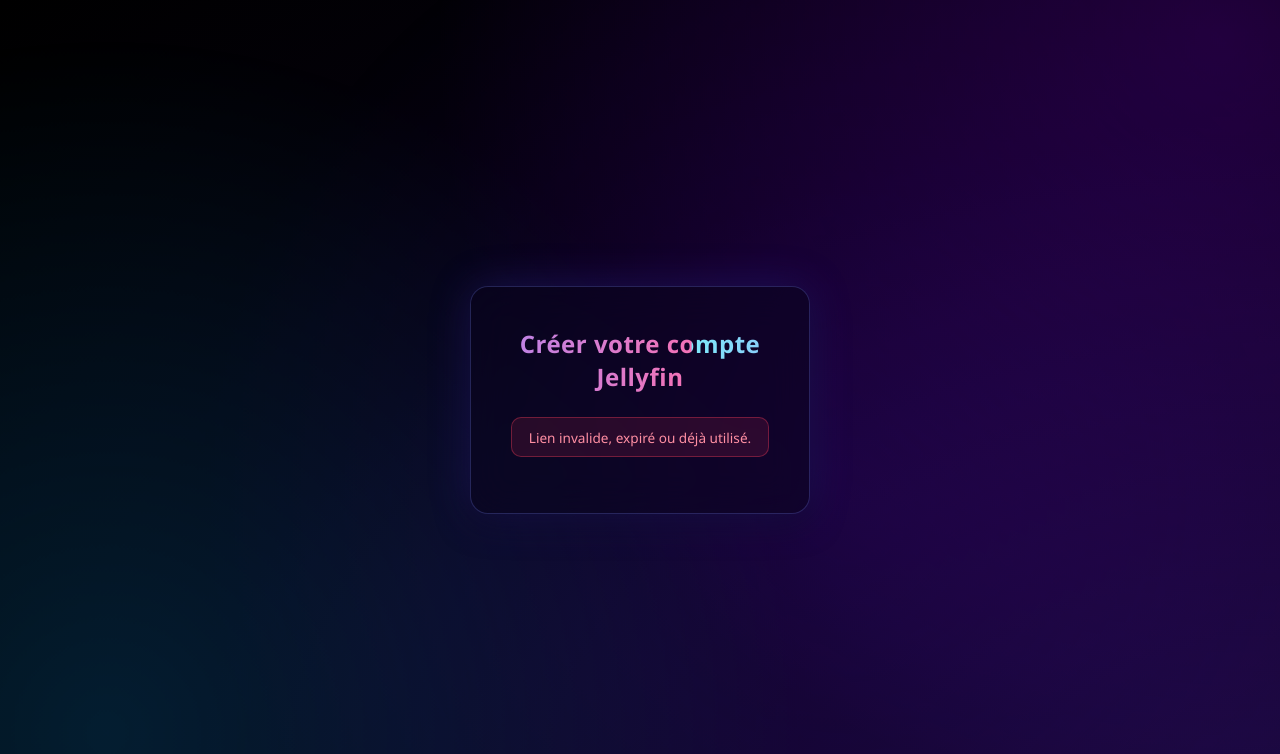
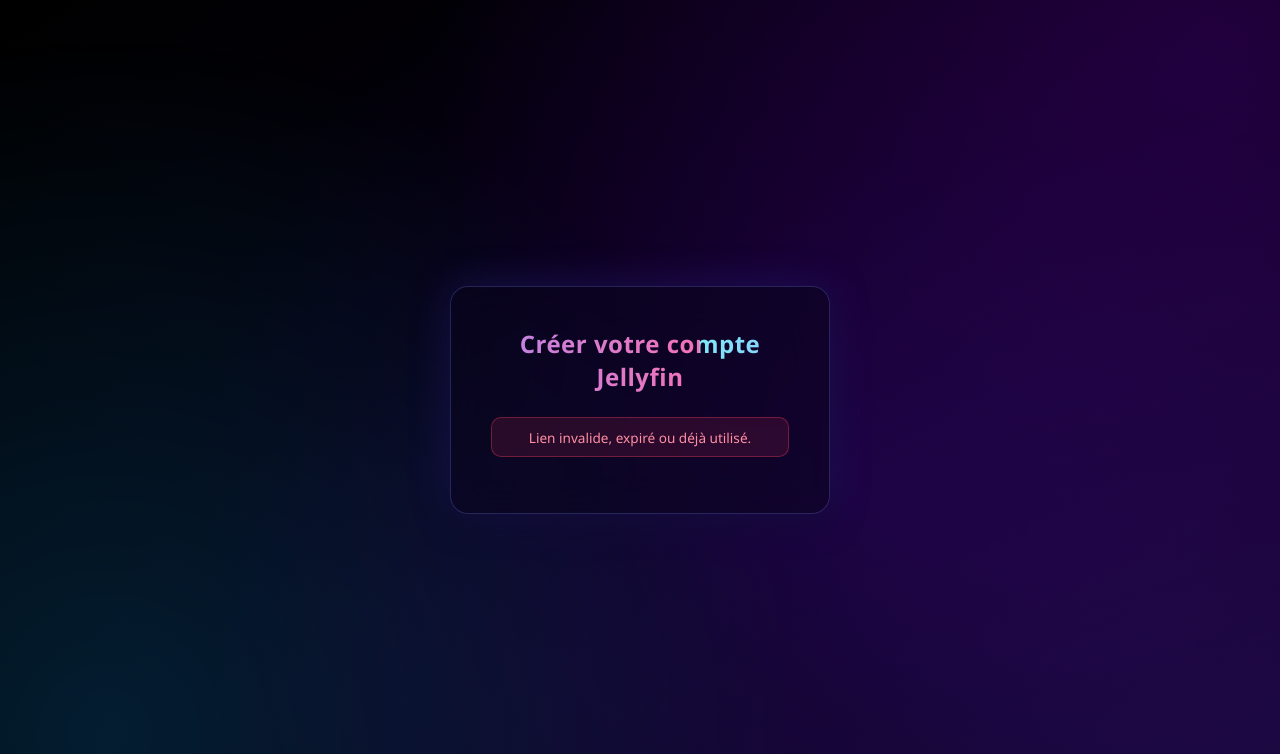
Before and after one commit to maximefontaine01-bit/jellyfin-invite-tool, a Flask app: page /invite/1 in a window 1280 px wide. Shown: the top 754 px of the page. Run offline with Flask 3, Linux system fonts and the light colour scheme.

Commit message:
Update invite.html

```diff
--- a/templates/invite.html
+++ b/templates/invite.html
@@ -2,14 +2,15 @@
 <html>
 <head><title>Invitation Jellyfin</title><link rel="stylesheet" href="/static/style.css"></head>
 <body>
-<div class="card">
+<div class="card" style="width:380px;">
 <h2>Créer votre compte Jellyfin</h2>
 {% if error %}<p class="error">{{ error }}</p>{% endif %}
 {% if token %}
 <form method="POST" enctype="multipart/form-data">
 <input type="text" name="username" placeholder="Nom d'utilisateur" required>
+<input type="email" name="email" placeholder="Adresse e-mail (notifications Seerr)" required>
 <input type="password" name="password" placeholder="Mot de passe" required>
-<label style="text-align:left; display:block; font-size:0.85rem; color:rgba(255,255,255,0.7); margin:0.8rem 0 0.3rem;">Avatar (optionnel)</label>
+<label style="text-align:left; display:block; font-size:0.85rem; color:rgba(200,210,255,0.7); margin:1rem 0 0.3rem;">Avatar (optionnel)</label>
 <input type="file" name="avatar" accept="image/png, image/jpeg">
 <button type="submit">Créer mon compte</button>
 </form>
```
